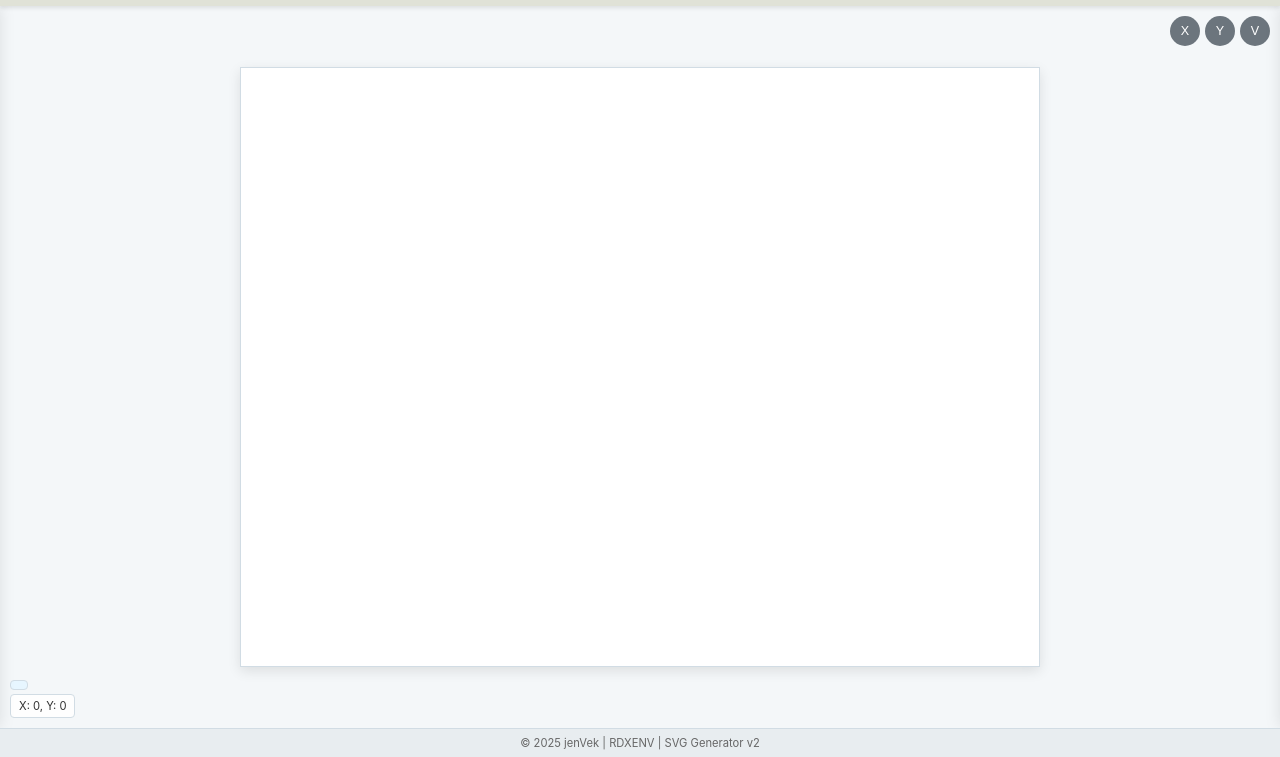
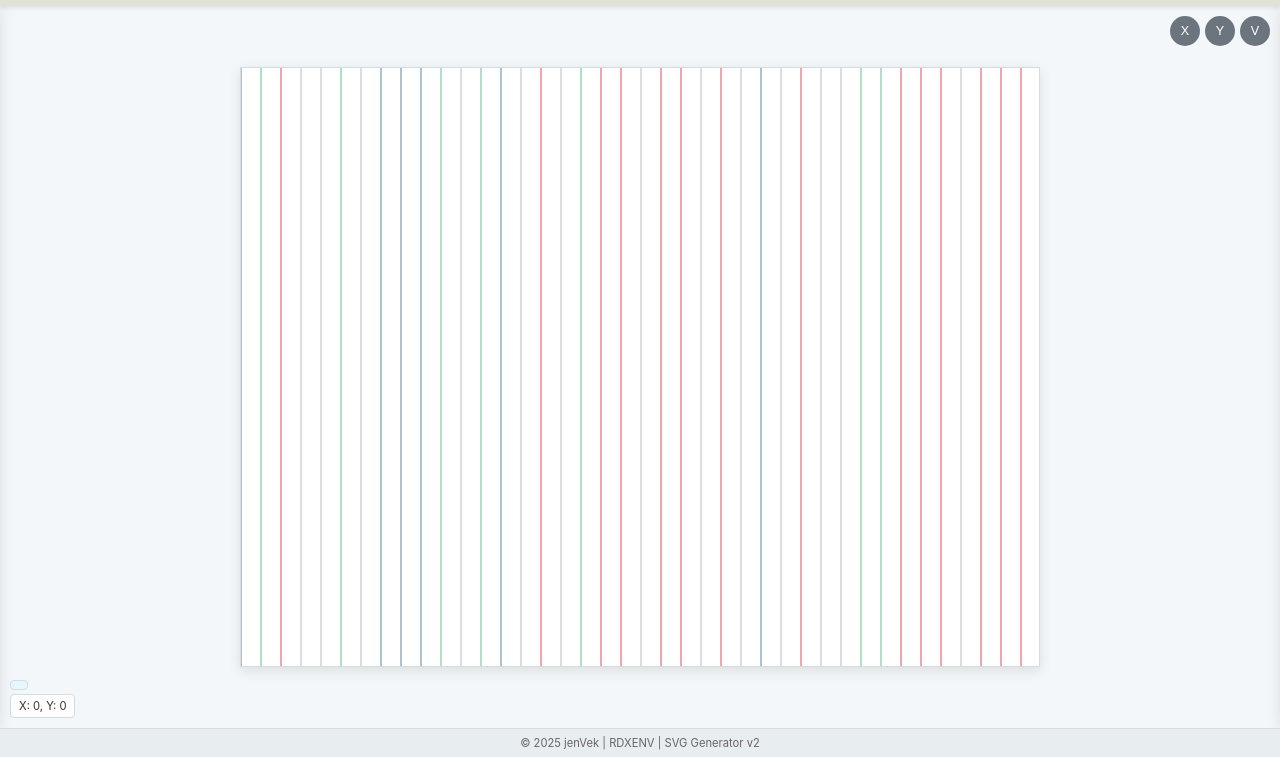
Before and after one commit to RDRCKSHLBRD/jenVEK-node, a website: page server/views/index.html in a window 1280 px wide. Both pictures are taken after a click on the button "Generate". Shown: the part 43-800 px from the top of the page. Drawn offline with Linux system fonts and the light colour scheme; no server answers.

Commit message:
lines v2

```diff
--- a/public/js/modules/dom.js
+++ b/public/js/modules/dom.js
@@ -32,29 +32,29 @@ export function cacheDOMElements() {
     // --- Generator Controls (Left Sidebar) ---
     dom.patternType = document.getElementById('pattern-type');
     dom.layerCount = document.getElementById('layer-count');
-    dom.complexity = document.getElementById('complexity');
-    dom.density = document.getElementById('density');
-    dom.lineSpacing = document.getElementById('line-spacing');
-    dom.lineWaveAmplitude = document.getElementById('line-wave-amplitude');
-    dom.lineWaveFrequency = document.getElementById('line-wave-frequency');
-    dom.repetition = document.getElementById('repetition');
-    dom.maxRecursion = document.getElementById('max-recursion');
-    dom.strokeWeight = document.getElementById('stroke-weight');
-    dom.scale = document.getElementById('scale');
-    dom.opacity = document.getElementById('opacity'); // Moved opacity here
-    dom.roseNParam = document.getElementById('rose-n-param');
-    // *** Cache New Controls ***
     dom.offsetX = document.getElementById('offset-x');
     dom.offsetY = document.getElementById('offset-y');
     dom.globalAngle = document.getElementById('global-angle');
     dom.seedOverride = document.getElementById('seed-override');
-    dom.curveSteps = document.getElementById('curve-steps'); // Cache the curve steps input
+    dom.useCursor = document.getElementById('use-cursor');
+    dom.useTime = document.getElementById('use-time');
+    dom.complexity = document.getElementById('complexity');
+    dom.density = document.getElementById('density');
+    dom.repetition = document.getElementById('repetition');
+    dom.maxRecursion = document.getElementById('max-recursion');
+    dom.roseNParam = document.getElementById('rose-n-param');
+    dom.curveSteps = document.getElementById('curve-steps');
+    // *** Cache Line Spacing and Wave Controls ***
+    dom.lineSpacing = document.getElementById('line-spacing');
+    dom.lineWaveAmplitude = document.getElementById('line-wave-amplitude');
+    dom.lineWaveFrequency = document.getElementById('line-wave-frequency');
     // *** End Cache New Controls ***
+    dom.strokeWeight = document.getElementById('stroke-weight');
+    dom.scale = document.getElementById('scale');
+    dom.opacity = document.getElementById('opacity');
     dom.viewportPreset = document.getElementById('viewport-preset');
     dom.customWidth = document.getElementById('custom-width');
     dom.customHeight = document.getElementById('custom-height');
-    dom.useCursor = document.getElementById('use-cursor');
-    dom.useTime = document.getElementById('use-time');
 
 
     // --- Color & Style Controls (Right Sidebar) ---
@@ -95,9 +95,9 @@ export function cacheDOMElements() {
     document.querySelectorAll('input[type="range"]').forEach(input => {
         const display = input.parentElement?.querySelector('.value-display');
         if (display) {
-            // Use input.id which should be unique (e.g., 'complexity', 'global-angle')
+            // Use input.id which should be unique
             const displayKey = input.id + 'Display';
-            dom[displayKey] = display; // e.g., dom.complexityDisplay, dom.globalAngleDisplay
+            dom[displayKey] = display; // e.g., dom.lineSpacingDisplay, dom.lineWaveAmplitudeDisplay etc.
             display.textContent = input.value;
             // Add listener to update display when range value changes
             input.addEventListener('input', () => {
@@ -114,13 +114,13 @@ export function cacheDOMElements() {
         }
     });
 
-    // Check for any missing elements after trying to cache all
-    const requiredIDs = [ /* List all expected IDs here if needed for strict checking */ ];
-    requiredIDs.forEach(id => {
-        if (!dom[id]) {
-            console.error(`Post-cache check: DOM element #${id} is missing!`);
-        }
-    });
+    // Check for any missing elements after trying to cache all (Optional strict check)
+    // const requiredIDs = [ /* List all expected IDs here */ ];
+    // requiredIDs.forEach(id => {
+    //     if (!dom[id]) {
+    //         console.error(`Post-cache check: DOM element #${id} is missing!`);
+    //     }
+    // });
 
 
     console.log("DOM elements cached:", Object.keys(dom).length);
--- a/public/js/modules/generator.js
+++ b/public/js/modules/generator.js
@@ -39,7 +39,7 @@ function getOptions() {
     const requiredDOMElements = [
         'patternType', 'layerCount', 'complexity', 'density', 'repetition',
         'maxRecursion', 'roseNParam', 'strokeWeight', 'scale', 'opacity',
-        'curveSteps', 'offsetX', 'offsetY', 'globalAngle', 'seedOverride', 'linesSpacing',
+        'curveSteps', 'offsetX', 'offsetY', 'globalAngle', 'seedOverride', 'lineSpacing',
         'lineWaveAmplitude','lineWaveFrequency',
         'viewportPreset', 'customWidth', 'customHeight', 'useCursor', 'useTime',
         'colorCategory', 'colorPalette', 'bgColor', 'strokeColor', 'fillType',
--- a/public/js/modules/patterns/lines.js
+++ b/public/js/modules/patterns/lines.js
@@ -1,86 +1,113 @@
-// lines.js
-
-
 // public/js/modules/patterns/lines.js
 
 // ----- MODULE IMPORTS -----
 // Import necessary utilities
 import { createSVGElement, randomChoice } from '../utils.js';
-// Import state if needed
-// import { state } from '../state.js';
-// Import color utilities if needed
-// import { getRandomFill } from '../colorUtils.js';
-
+// Import random if needed for phase variation (optional)
+// import { random } from '../utils.js';
 
 /**
- * Generates a pattern of parallel lines.
- * Lines are initially vertical but rotated by the globalAngle option.
- * Spacing is controlled by the lineSpacing option.
- * @param {SVGElement} parent - The parent SVG group element (<g>) passed from generator.js.
+ * Generates a pattern of parallel wavy lines.
+ * Base orientation/spacing set by lineSpacing, then rotated by globalAngle.
+ * Wave shape controlled by lineWaveAmplitude and lineWaveFrequency.
+ * @param {SVGElement} parent - The parent SVG group element (<g>).
  * @param {object} options - Generation options object.
  * @param {string[]} palette - The array of hex color strings for the current palette.
  * @returns {object} An object containing generation results (e.g., elementCount).
  */
 export function generateLinesPattern(parent, options, palette) {
-    console.log("Generating Lines pattern...");
+    console.log("Generating Wavy Lines pattern...");
     // Destructure needed options for clarity
     const {
         viewportWidth: width, viewportHeight: height, lineSpacing, globalAngle,
-        strokeColor, strokeWeight, opacity
+        strokeColor, strokeWeight, opacity,
+        lineWaveAmplitude, lineWaveFrequency // Use the wave controls
     } = options;
     let elementCount = 0;
 
-    // Ensure lineSpacing is at least 1 to avoid infinite loops/errors
+    // Ensure lineSpacing is at least 1
     const spacing = Math.max(1, lineSpacing);
+    // Ensure amplitude and frequency have values (frequency shouldn't be 0)
+    const amplitude = lineWaveAmplitude || 0; // Default amplitude to 0 if not provided
+    const frequency = lineWaveFrequency || 1; // Default frequency to 1 if not provided
 
-    // Calculate a distance slightly larger than the viewport diagonal
-    // to ensure lines cover the area even after rotation.
+    // Calculate draw area slightly larger than viewport diagonal
     const diagonal = Math.sqrt(width * width + height * height);
-    // Draw across an area slightly larger than the diagonal to ensure coverage
     const drawWidth = diagonal * 1.2;
-
-    // Determine the number of lines needed based on spacing
-    const numLines = Math.ceil(drawWidth / spacing);
+    const numLines = Math.max(1, Math.ceil(drawWidth / spacing));
 
     // Create a group for the lines. Apply rotation to this group.
-    // Rotation origin is the center of the viewport (width/2, height/2).
     const lineGroup = createSVGElement('g', {
-        // Apply the global rotation transform to the entire group of lines
         transform: `rotate(${globalAngle} ${width / 2} ${height / 2})`,
-        // Apply default stroke styles to the group (can be overridden per line)
+        // Set fill to none for the group, paths will only have stroke
+        fill: 'none',
+        // Apply default stroke styles (can be overridden per line)
         stroke: strokeColor,
         'stroke-width': strokeWeight,
         opacity: opacity
-    }, parent); // Append this group to the main layer group passed as 'parent'
+    }, parent);
 
-    // Calculate coordinates for drawing vertical lines centered around the viewport middle
-    const startX = width / 2 - drawWidth / 2; // Start drawing from left edge of the expanded draw area
-    // Make lines longer than viewport height to ensure coverage after rotation
+    // Define vertical extent for lines
     const lineLength = diagonal * 1.2;
-    const startY = height / 2 - lineLength / 2; // Top endpoint (extends above viewport)
-    const endY = height / 2 + lineLength / 2; // Bottom endpoint (extends below viewport)
+    const startY = height / 2 - lineLength / 2;
+    const endY = height / 2 + lineLength / 2;
+    // Number of segments used to approximate the wavy line path
+    const pathSteps = 50; // Increase for smoother curves, decrease for performance
 
-    // Loop to create each line
+    // Calculate starting X position for the block of lines
+    const startX = width / 2 - drawWidth / 2;
+
+    // Loop to create each wavy line/path
     for (let i = 0; i < numLines; i++) {
-        // Calculate the x-position for the current vertical line
-        const x = startX + i * spacing;
+        // Base horizontal position for this line
+        const baseX = startX + i * spacing;
+        const pathPoints = []; // Array to hold points for this path's 'd' attribute
 
-        // Create the line element (uses imported createSVGElement)
-        createSVGElement('line', {
-            x1: x.toFixed(2),
-            y1: startY.toFixed(2),
-            x2: x.toFixed(2),
-            y2: endY.toFixed(2),
-            // Optionally override stroke color per line using imported randomChoice
-            stroke: randomChoice(palette) || strokeColor
-            // Optional: override other properties like stroke-width per line if desired
-            // 'stroke-width': strokeWeight * random(0.5, 1.5) // Requires importing 'random'
-        }, lineGroup); // Add the line to the rotated group
+        // Optional: Add a phase shift per line for more variation
+        // This makes adjacent lines wiggle out of sync
+        const phaseShift = i * 0.5; // Adjust multiplier for different effects
 
-        elementCount++;
+        // Calculate points along the wavy path
+        for (let j = 0; j <= pathSteps; j++) {
+            // Calculate the Y position for this step along the line's length
+            const currentY = startY + (j / pathSteps) * lineLength;
+
+            // Calculate the horizontal offset using a sine wave
+            // (currentY / height) normalizes y position relative to viewport height
+            // frequency controls how many waves appear vertically
+            // amplitude controls the maximum horizontal deviation
+            const xOffset = amplitude * Math.sin(
+                (currentY / height) * Math.PI * 2 * frequency + phaseShift
+            );
+
+            // Final point coordinates for the path segment
+            const pointX = baseX + xOffset;
+            const pointY = currentY;
+            pathPoints.push(`${pointX.toFixed(2)},${pointY.toFixed(2)}`);
+        }
+
+        // Create the path element if points were generated
+        if (pathPoints.length > 1) {
+            // Construct the 'd' attribute: M = move to first point, L = line to subsequent points
+            const d = `M ${pathPoints[0]} L ${pathPoints.slice(1).join(' L ')}`;
+
+            // Create the <path> element instead of <line>
+            createSVGElement('path', {
+                d: d,
+                stroke: randomChoice(palette) || strokeColor // Vary color per line
+                // Inherits stroke-width and opacity from the group
+            }, lineGroup); // Add the path to the rotated group
+            elementCount++;
+        }
     }
 
-    console.log(`Generated ${elementCount} lines with spacing ${spacing}.`);
+    console.log(`Generated ${elementCount} wavy lines.`);
     // Return results including parameters used
-    return { elementCount, pattern: 'Lines', spacing: spacing };
+    return {
+        elementCount,
+        pattern: 'Wavy Lines',
+        spacing: spacing,
+        amplitude: amplitude,
+        frequency: frequency
+    };
 }
```
Also changed, not shown: server/views/index.html (+1 -1 lines).
